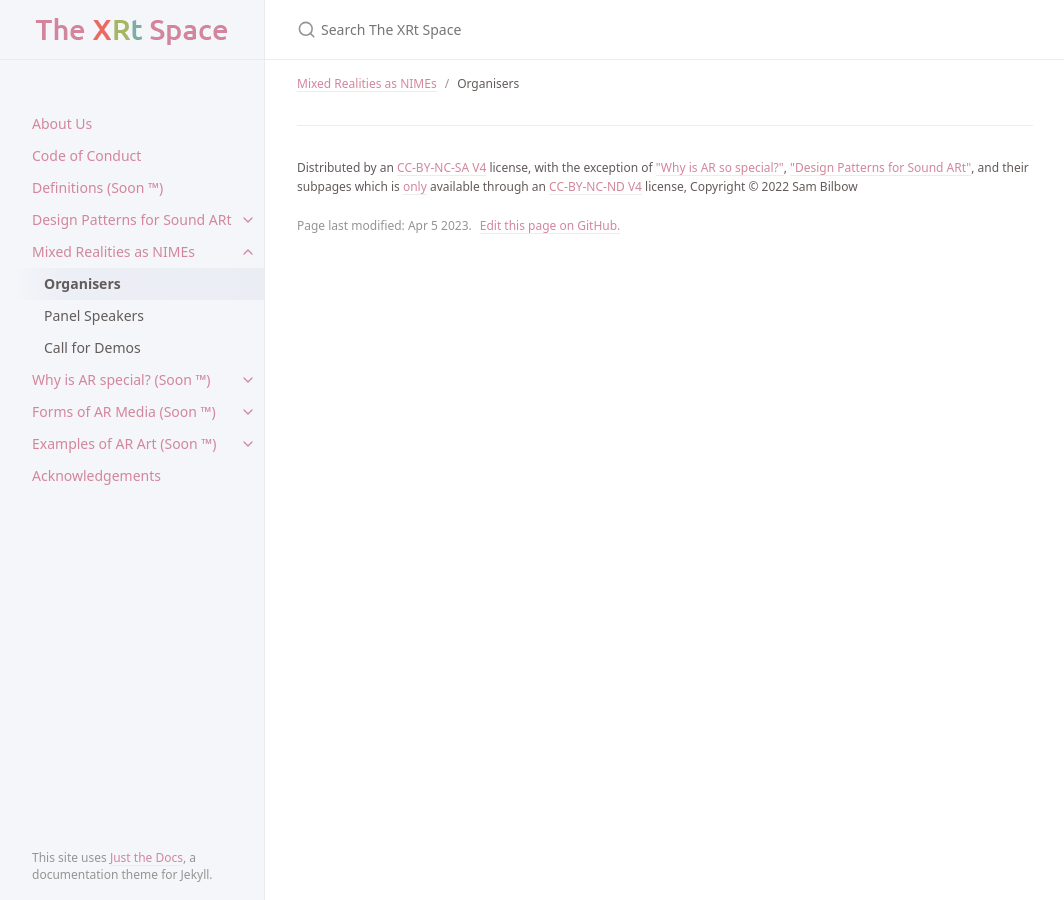
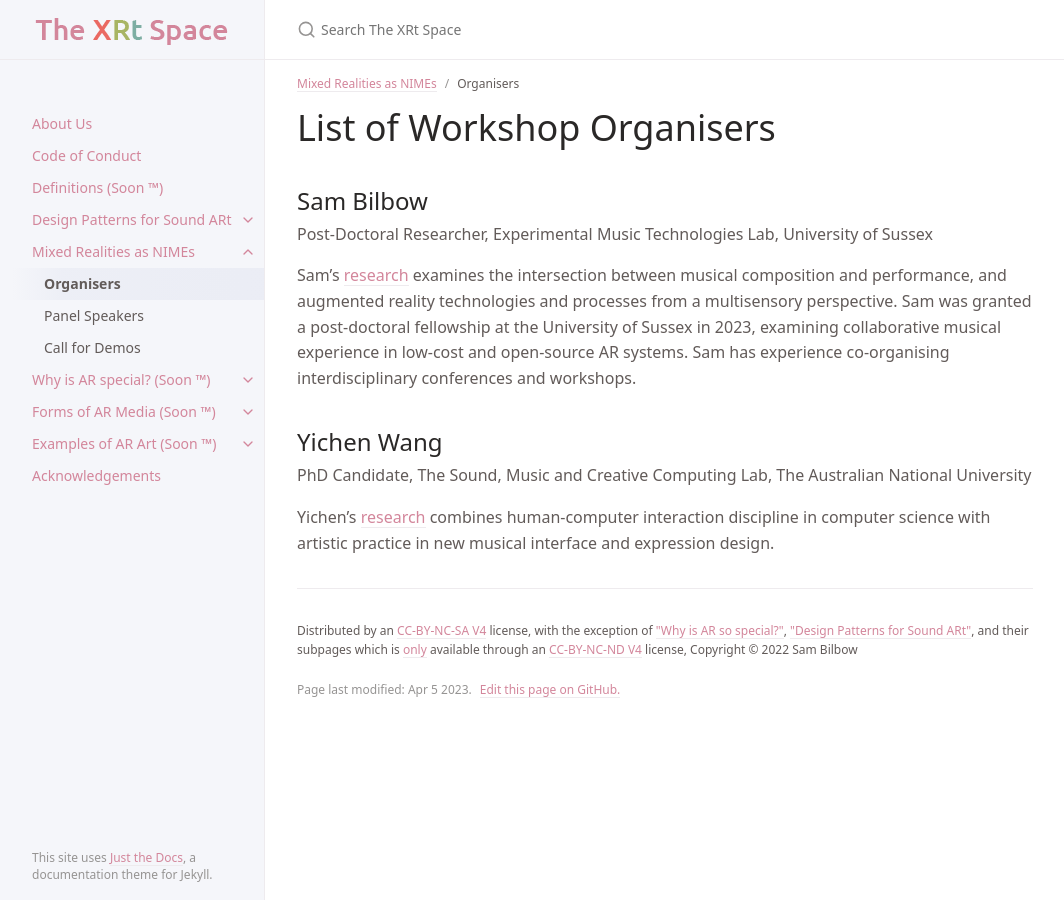
Before and after one commit to sambilbow/thexrtspace, a Jekyll site: the page built from docs/nime-workshop/organisers.md, in a window 1280 px wide. Shown: the whole page, without its empty margins (107-1171 px from the left). Built offline with Jekyll 4.4.1, drawn with Linux system fonts in a browser that asks for light colours.

Commit message:
:sparkles: (nime-workshop) Add more pages to NIME 2023 workshop.

```diff
--- a/docs/nime-workshop/organisers.md
+++ b/docs/nime-workshop/organisers.md
@@ -6,3 +6,19 @@ permalink: /nime-workshop/organisers
 nav_order: 1
 parent: Mixed Realities as NIMEs
 ---
+
+# List of Workshop Organisers
+
+## Sam Bilbow
+Post-Doctoral Researcher,
+Experimental Music Technologies Lab,
+University of Sussex
+
+Sam’s [research](https://sambilbow.com/) examines the intersection between musical composition and performance, and augmented reality technologies and processes from a multisensory perspective. Sam was granted a post-doctoral fellowship at the University of Sussex in 2023, examining collaborative musical experience in low-cost and open-source AR systems. Sam has experience co-organising interdisciplinary conferences and workshops.
+
+## Yichen Wang
+PhD Candidate,
+The Sound, Music and Creative Computing Lab,
+The Australian National University
+
+Yichen’s [research](https://yichenwangs.github.io/) combines human-computer interaction discipline in computer science with artistic practice in new musical interface and expression design.
```
Also changed, not shown: docs/nime-workshop/call.md (+2 -0 lines), docs/nime-workshop/panel.md (+3 -1 lines).
